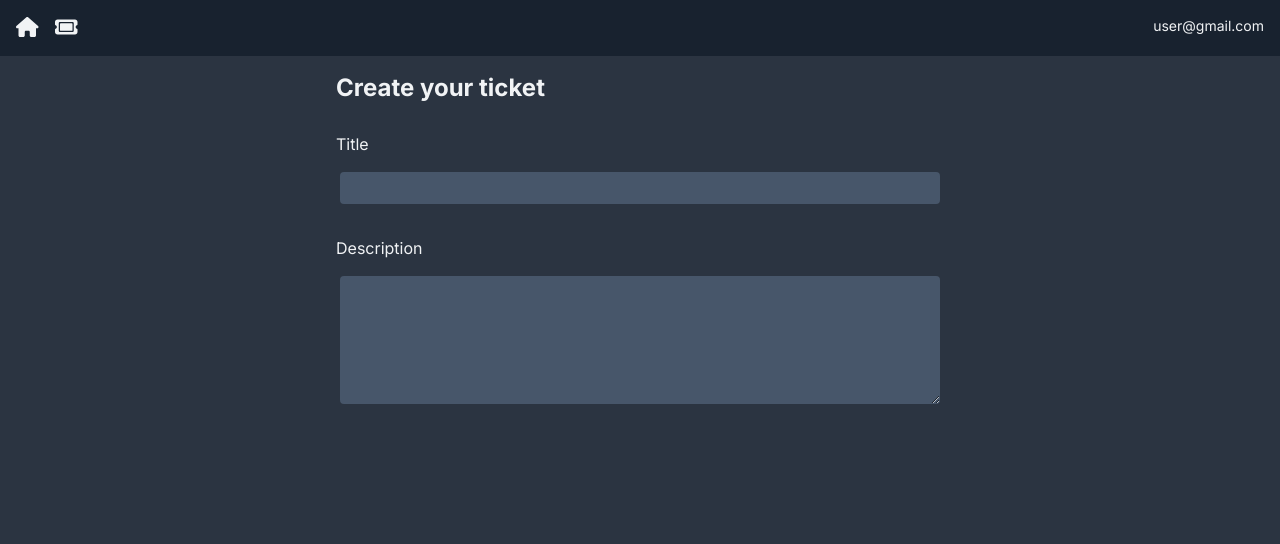
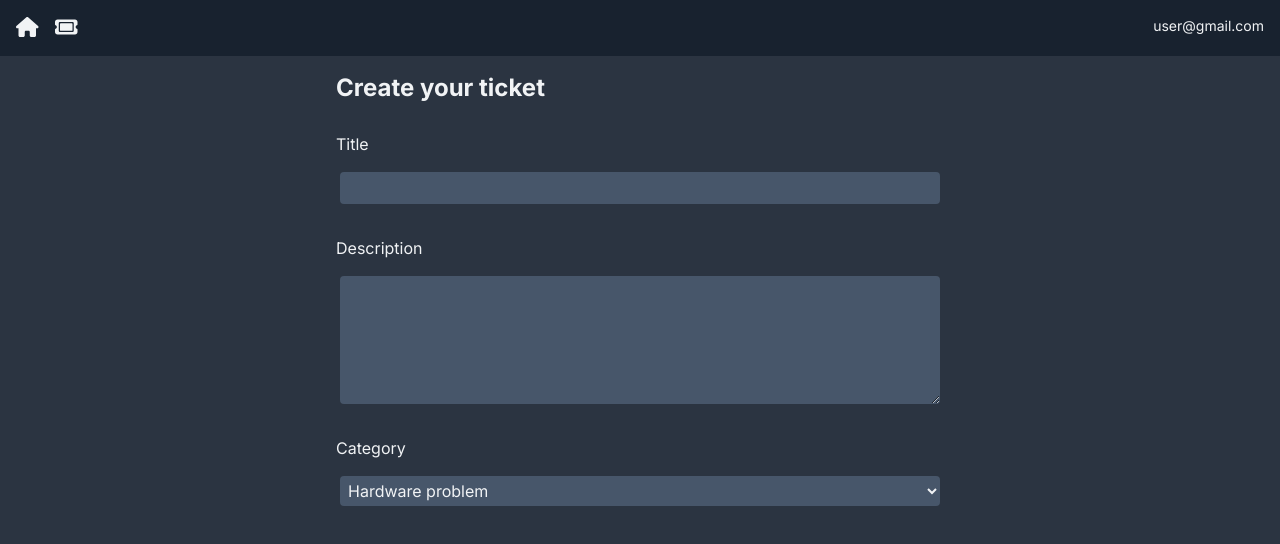
Before and after one commit to Pradikshan/ticketing-app, a Next.js app: page /TicketPage/new in a window 1280 px wide. Shown: the top 544 px of the page. Built offline with nearby package versions, Linux system fonts and the light colour scheme.

Commit message:
Added category options

```diff
--- a/app/[components]/TicketForm.jsx
+++ b/app/[components]/TicketForm.jsx
@@ -57,6 +57,17 @@ const TicketForm = () => {
           value={formData.description}
           rows={5}
         />
+
+        <label htmlFor="category">Category</label>
+        <select
+          name="category"
+          value={formData.category}
+          onChange={handleChange}
+        >
+          <option value={"Hardware problem"}>Hardware problem</option>
+          <option value={"Software problem"}>Software problem</option>
+          <option value={"Project"}>Project</option>
+        </select>
       </form>
     </div>
   );
```
